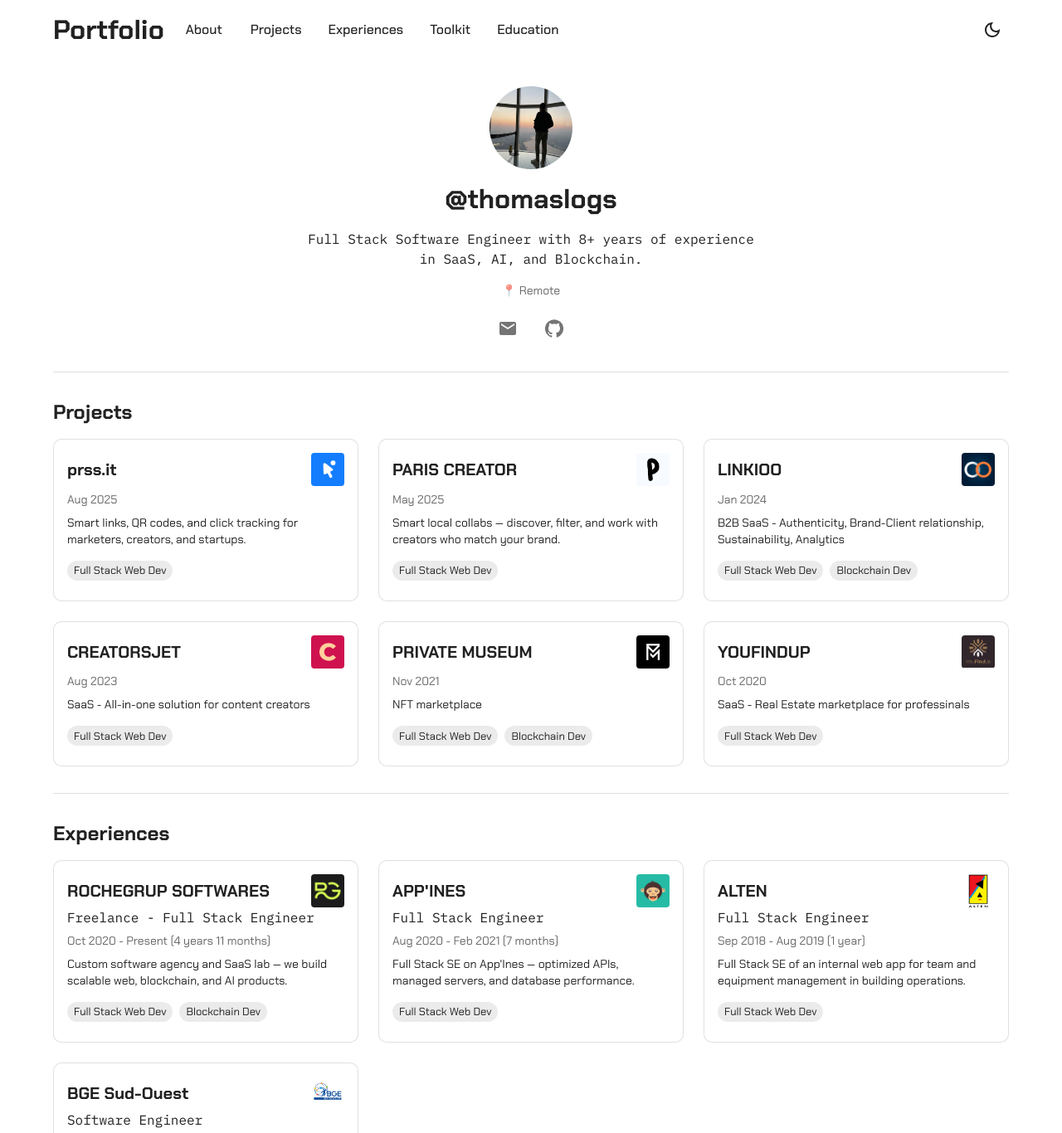
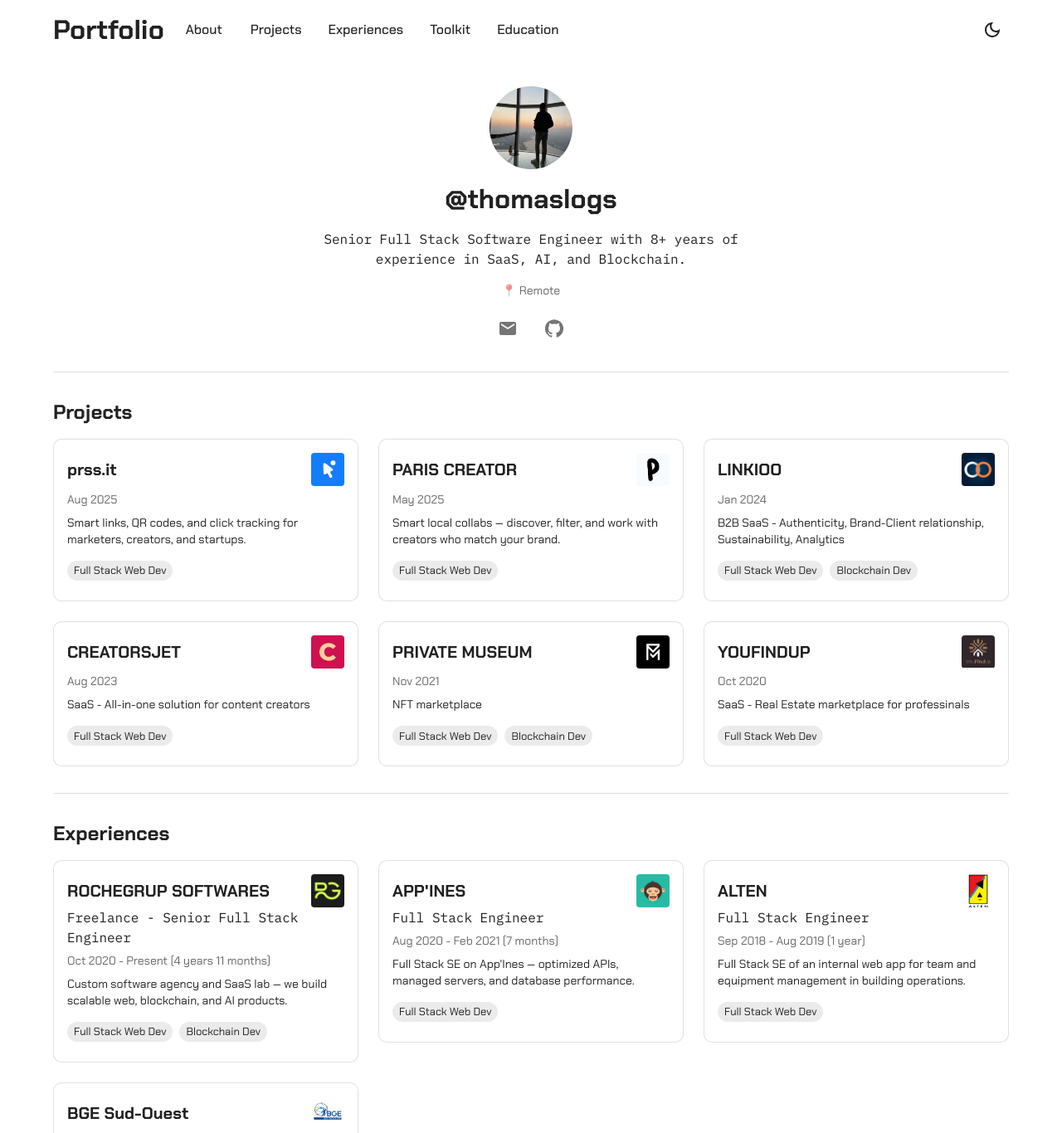
Before and after one commit to thomaslogs/thomaslogs-page, a Next.js app: page / in a window 1280 px wide. Shown: the top 1366 px of the page at 83% size. Built offline with nearby package versions, Linux system fonts and the light colour scheme.

Commit message:
[UPDATE]: senior

```diff
--- a/app/_components/Experiences.tsx
+++ b/app/_components/Experiences.tsx
@@ -21,7 +21,7 @@
 const rawExperiences = [
     {
         company: 'ROCHEGRUP SOFTWARES',
-        title: 'Freelance - Full Stack Engineer',
+        title: 'Freelance - Senior Full Stack Engineer',
         from: '2020-10-01',
         to: null,
         description: 'Custom software agency and SaaS lab — we build scalable web, blockchain, and AI products.',
--- a/app/_components/Profile.tsx
+++ b/app/_components/Profile.tsx
@@ -18,8 +18,8 @@
             </Typography>
             <Container maxWidth="sm" sx={{ mt: 2, mb: 2 }}>
                 <Typography variant="body1">
-                    Full Stack Software Engineer with {getTotalExperienceYears('2017-08-01')}+ years of experience in
-                    SaaS, AI, and Blockchain.
+                    Senior Full Stack Software Engineer with {getTotalExperienceYears('2017-08-01')}+ years of
+                    experience in SaaS, AI, and Blockchain.
                 </Typography>
             </Container>
             <Typography variant="body2" sx={{ mt: 1, color: 'text.secondary' }}>
```
